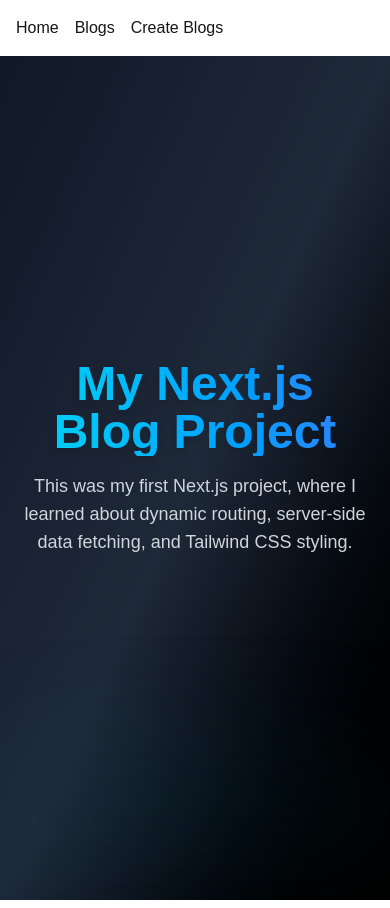
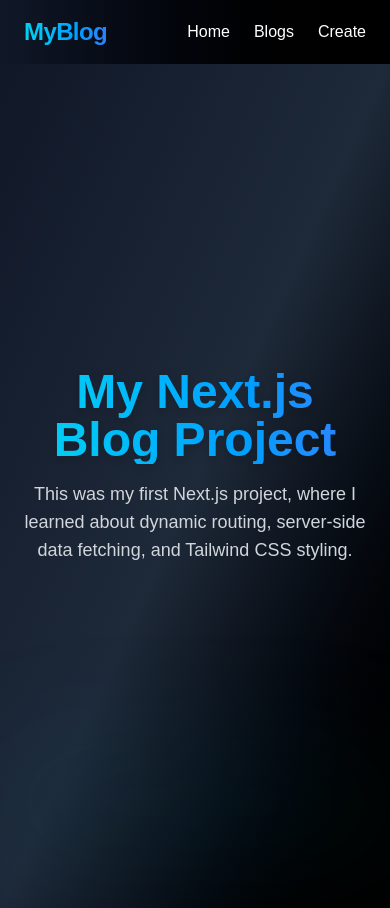
Before and after one commit to shakiba-vakili/Blog, a Next.js app: page / in a window 390 px wide. Built offline with nearby package versions, Linux system fonts and the light colour scheme.

Commit message:
add responsive navbar with Tailwind gradient and hover effects

```diff
--- a/src/app/components/Navbar.tsx
+++ b/src/app/components/Navbar.tsx
@@ -1,17 +1,33 @@
-import React from 'react'
-import Link from 'next/link'
+import React from "react";
+import Link from "next/link";
+
 function Navbar() {
   return (
-    <div
-    className='shadow p-4'
-    >
-        <Link className='mr-4' href="/">Home</Link>
-        <Link className="mr-4" href="/blogs">Blogs</Link>
-        <Link href="/create-blog">Create Blogs</Link>
+    <nav className="w-full bg-gradient-to-r from-gray-900 to-black text-white shadow-lg px-6 py-4 flex items-center justify-between">
+      {/* عنوان سایت */}
+      <Link href="/" className="text-2xl font-extrabold tracking-tight bg-clip-text text-transparent bg-gradient-to-r from-cyan-400 to-blue-500">
+        MyBlog
+      </Link>
 
+      {/* لینک‌های منو */}
+      <div className="md:flex space-x-6">
+        <Link href="/" className="hover:text-cyan-400 transition-colors duration-300">
+          Home
+        </Link>
+        <Link href="/blogs" className="hover:text-cyan-400 transition-colors duration-300">
+          Blogs
+        </Link>
+        <Link href="/create-blog" className="hover:text-cyan-400 transition-colors duration-300">
+          Create
+        </Link>
+      </div>
 
-    </div>
-  )
+      {/* دکمه ورود یا پروفایل */}
+      <button className="hidden md:block px-4 py-2 bg-gradient-to-r from-cyan-500 to-blue-500 rounded-full font-semibold hover:scale-105 transition-transform duration-300">
+        Sign in
+      </button>
+    </nav>
+  );
 }
 
-export default Navbar
+export default Navbar;
```
